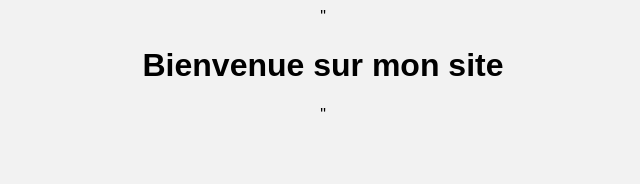
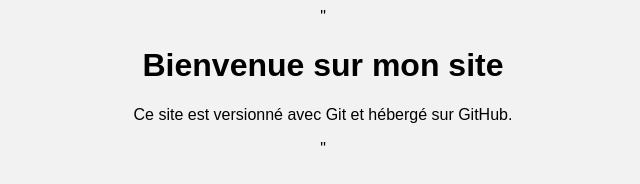
Before and after one commit to badrmot/myproject, a plain HTML site: page index.html in a window 1280 px wide. Shown: the whole page, without its empty margins (317-957 px from the left). Drawn offline with Linux system fonts and the light colour scheme.

Commit message:
Ajout d'un paragraphe dans index.html

```diff
--- a/index.html
+++ b/index.html
@@ -6,5 +6,6 @@
 </head>
 <body>
     <h1>Bienvenue sur mon site</h1>
+    <p>Ce site est versionné avec Git et hébergé sur GitHub.</p>
 </body>
 </html>"
```
